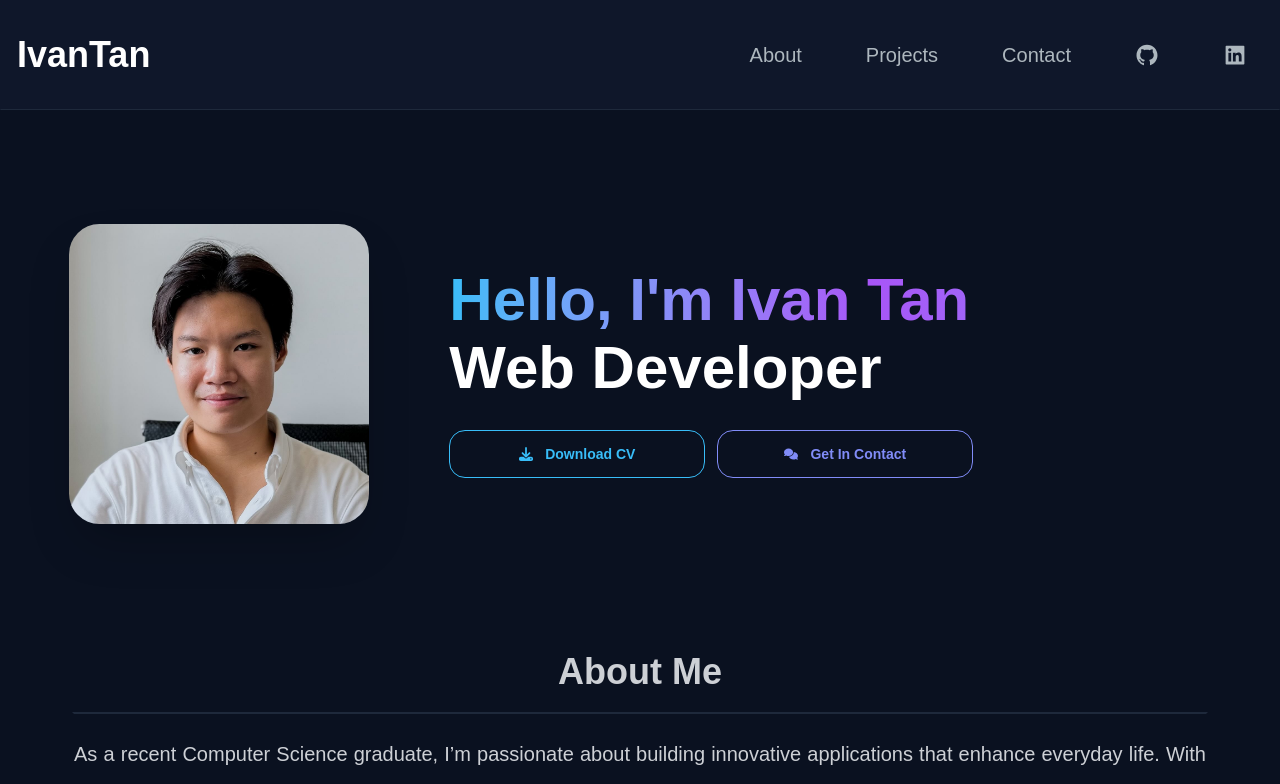
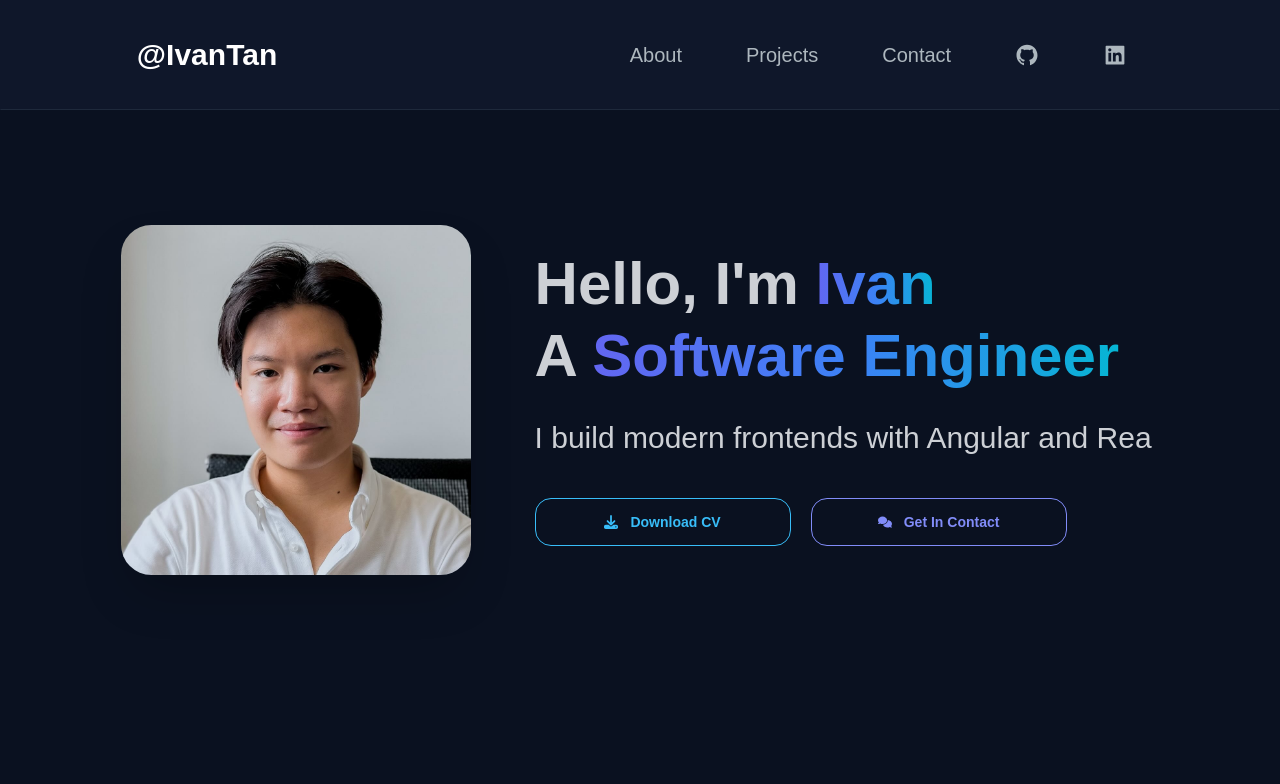
Before and after one commit to IvanTan02/portfolio-website, a Next.js app: page / in a window 1280 px wide. Shown: the top 784 px of the page. Built offline with nearby package versions, Linux system fonts and the light colour scheme.

Commit message:
update hero section and navbar

```diff
--- a/src/app/layout.tsx
+++ b/src/app/layout.tsx
@@ -14,7 +14,7 @@ const geistMono = localFont({
 });
 
 export const metadata: Metadata = {
-  title: "Ivan Tan",
+  title: "Portfolio | Ivan Tan",
   description: "Portfolio website of Ivan Tan.",
 };
 
--- a/src/app/page.tsx
+++ b/src/app/page.tsx
@@ -10,8 +10,8 @@ export default function Home() {
   return (
     <main className="flex flex-col min-h-screen bg-base-300">
       <Navbar />
-      <div className="container mt-24 mx-auto px-2">
-        <section id="hero" className="my-16"><HeroSection /></section>
+      <div className="container mx-auto">
+        <section id="hero" className="min-h-screen flex flex-col justify-center items-center"><HeroSection /></section>
         <section id="about" className="mb-16" style={{ scrollMarginTop: '120px' }}><AboutSection /></section>
         <section id="projects" style={{ scrollMarginTop: '150px' }}><ProjectSection /></section>
         <section id="contact"><EmailSection /></section>
--- a/src/components/common/navbar/Navbar.module.css
+++ b/src/components/common/navbar/Navbar.module.css
@@ -8,11 +8,12 @@
 .navbar {
   @apply flex flex-wrap justify-between items-center;
   @apply mx-auto;
-  @apply p-4 lg:py-8;
+  @apply py-4 lg:py-8 px-4 lg:px-10;
+  max-width: 85%;
 }
 
 .navbar_logo {
-  @apply text-2xl md:text-4xl;
+  @apply text-2xl md:text-3xl;
   @apply text-white font-semibold;
 }
 
--- a/src/components/common/navbar/Navbar.tsx
+++ b/src/components/common/navbar/Navbar.tsx
@@ -25,8 +25,8 @@ const Navbar = () => {
 
   return (
     <nav className={`${styles.navbar_container}`}>
-      <div className={`container ${styles.navbar}`}>
-        <Link href={'/'} className={`${styles.navbar_logo}`}>IvanTan</Link>
+      <div className={`${styles.navbar}`}>
+        <Link href={'/'} className={`${styles.navbar_logo}`}>@IvanTan</Link>
 
         {/* Full Navbar Menu */}
         <div className='hidden md:block md:w-auto' id='navbar'>
--- a/src/components/home/hero/HeroSection.module.css
+++ b/src/components/home/hero/HeroSection.module.css
@@ -8,10 +8,24 @@
 }
 
 .hero_title {
-  @apply text-transparent;
-  @apply bg-clip-text bg-gradient-to-r from-primary via-purple-500 to-secondary;
+  @apply text-neutral-content;
+}
+
+.hero_subtitle {
+  @apply text-neutral-content;
+}
+
+.hero_animated_text {
+  @apply text-neutral-content;
+  @apply text-2xl lg:text-3xl;
+  @apply font-medium;
 }
 
 .hero_summary {
   @apply text-base md:text-lg xl:text-xl text-justify text-neutral-content;
 }
+
+.gradient_text {
+  @apply text-transparent;
+  @apply bg-clip-text bg-gradient-to-r from-indigo-500 via-blue-500 to-cyan-500;
+}
--- a/src/components/home/hero/HeroSection.tsx
+++ b/src/components/home/hero/HeroSection.tsx
@@ -11,24 +11,23 @@ import styles from "./HeroSection.module.css";
 
 const HeroSection = () => {
   return (
-    <section className="lg:py-16">
-      <motion.div initial={{ opacity: 0, scale: 0.5 }} animate={{ opacity: 1, scale: 1 }} transition={{ duration: 0.5 }} className="grid grid-cols-1 lg:grid-cols-12">
-
+    <section>
+      <motion.div initial={{ opacity: 0, scale: 0.5 }} animate={{ opacity: 1, scale: 1 }} transition={{ duration: 0.5 }} className="w-full flex flex-col lg:flex-row justify-between items-center">
         {/* Personal Portrait */}
-        <div className="col-span-4 mb-10 lg:mb-0">
+        <div className="mb-10 lg:mb-0">
           <div className="flex justify-center items-center">
-            <Image className="rounded-badge w-[200px] h-[200px] md:w-[250px] md:h-[250px] xl:w-[300px] xl:h-[300px] shadow-2xl" src="/images/profile-picture.jpg" alt="Portrait of Ivan Tan" width={300} height={500} />
+            <Image className="rounded-badge w-[280px] h-[280px] xl:w-[350px] xl:h-[350px] shadow-2xl" src="/images/profile-picture.jpg" alt="Portrait of Ivan Tan" width={300} height={500} />
           </div>
         </div>
-
         {/* Hero Text */}
-        <div className={`col-span-8 lg:ms-5 w-full ${styles.hero_text_container}`}>
-          <h1 className={`${styles.hero_title_container} mb-8`}>
-            <div className={`${styles.hero_title} mb-2`}>{CONSTANTS.heroContent.heroTitle}</div>
-            <TypeAnimation sequence={CONSTANTS.heroContent.typeAnimationSequence} wrapper="span" speed={30} repeat={Infinity} />
+        <div className={`lg:ms-16 ${styles.hero_text_container}`}>
+          <h1 className={`${styles.hero_title_container} mb-10`}>
+            <div className={`${styles.hero_title} mb-3`}>{`Hello, I'm `}<span className={`${styles.gradient_text}`}>{`Ivan`}</span></div>
+            <div className={`${styles.hero_subtitle} mb-3`}>A <span className={`${styles.gradient_text}`}>Software Engineer</span></div>
+            <TypeAnimation className={`${styles.hero_animated_text}`} sequence={CONSTANTS.heroContent.typeAnimationSequence} wrapper="span" speed={30} repeat={Infinity} />
           </h1>
           <div className="flex flex-col md:flex-row justify-center lg:justify-start items-center">
-            <Link className="mr-0 mb-3 md:mr-3 md:mb-0" target="_blank" href={CONSTANTS.socialLinks.Resume}>
+            <Link className="mr-0 mb-3 md:mr-5 md:mb-0" target="_blank" href={CONSTANTS.socialLinks.Resume}>
               <button className="btn btn-outline btn-wide btn-primary rounded-2xl">
                 <div className="flex flex-row justify-center items-center">
                   <FaDownload className="mr-3" />
@@ -46,6 +45,8 @@ const HeroSection = () => {
             </Link>
           </div>
         </div>
+
+
       </motion.div>
     </section>
   )
--- a/src/environments/constant.ts
+++ b/src/environments/constant.ts
@@ -8,13 +8,13 @@ export const CONSTANTS = {
     Resume: `https://ivantan-portfolio.s3.ap-southeast-2.amazonaws.com/IvanTan-Resume.pdf`
   },
   heroContent: {
-    heroTitle: `Hello, I'm Ivan Tan`,
+    heroTitle: `Hello, I'm Ivan`,
     typeAnimationSequence: [
-      'Software Engineer',
+      'I build modern frontends with Angular and React',
       HERO_TYPE_ANIMATION_INTERVAL,
-      'Web Developer',
+      'I build mobile apps with Flutter',
       HERO_TYPE_ANIMATION_INTERVAL,
-      'Mobile Developer',
+      'I build full stack apps with Next.js',
       HERO_TYPE_ANIMATION_INTERVAL,
     ],
     summary: `As a recent Computer Science graduate, I’m passionate about building innovative applications that enhance everyday life. With a solid foundation in software engineering and a passion for problem-solving, I’m always eager to explore new technologies and develop projects that push the boundaries of what’s possible. My dedication towards delivering high-quality work, coupled with my ability to quickly adapt to emerging technologies, makes me a valuable asset to any team.`
```
